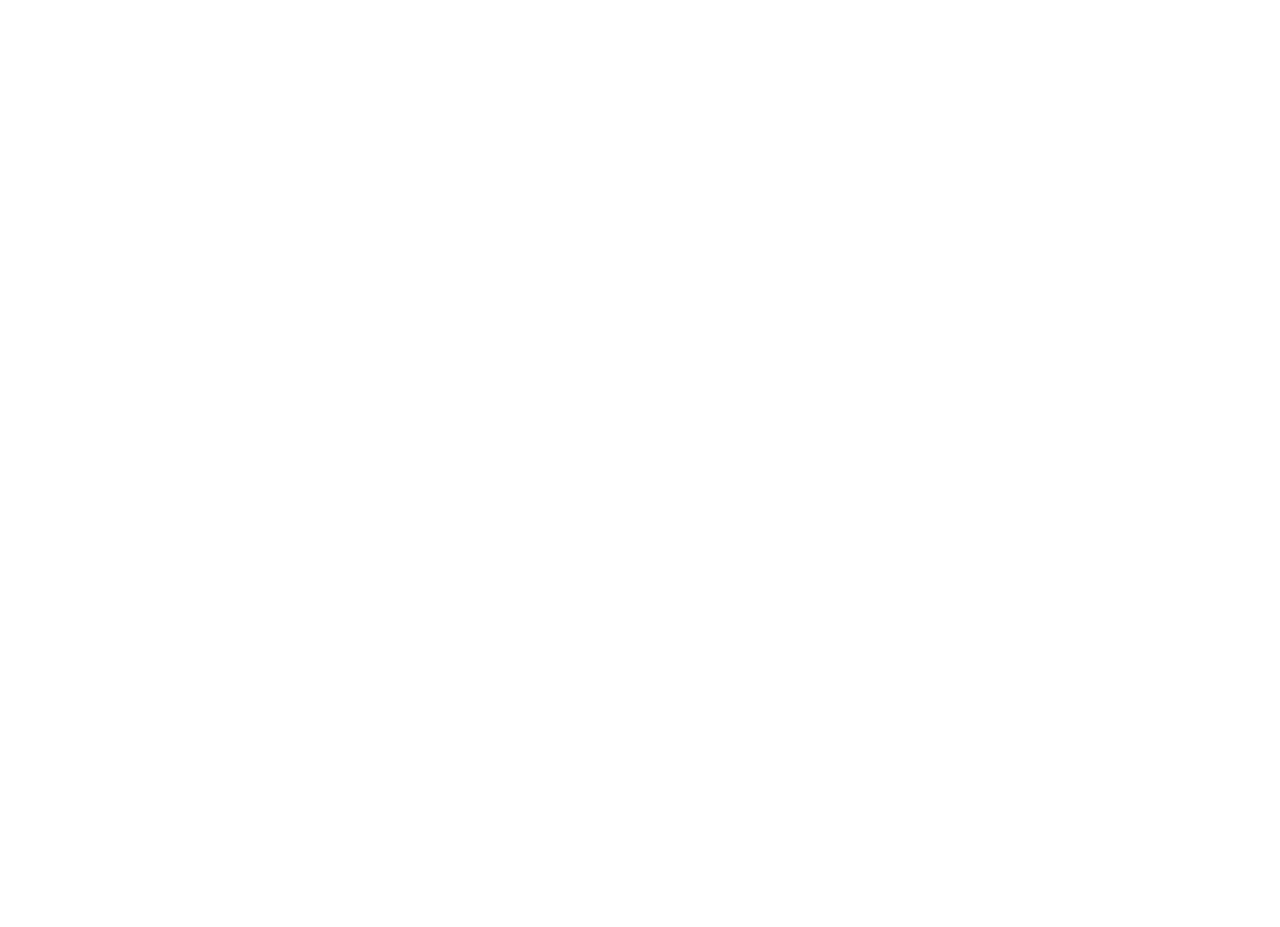
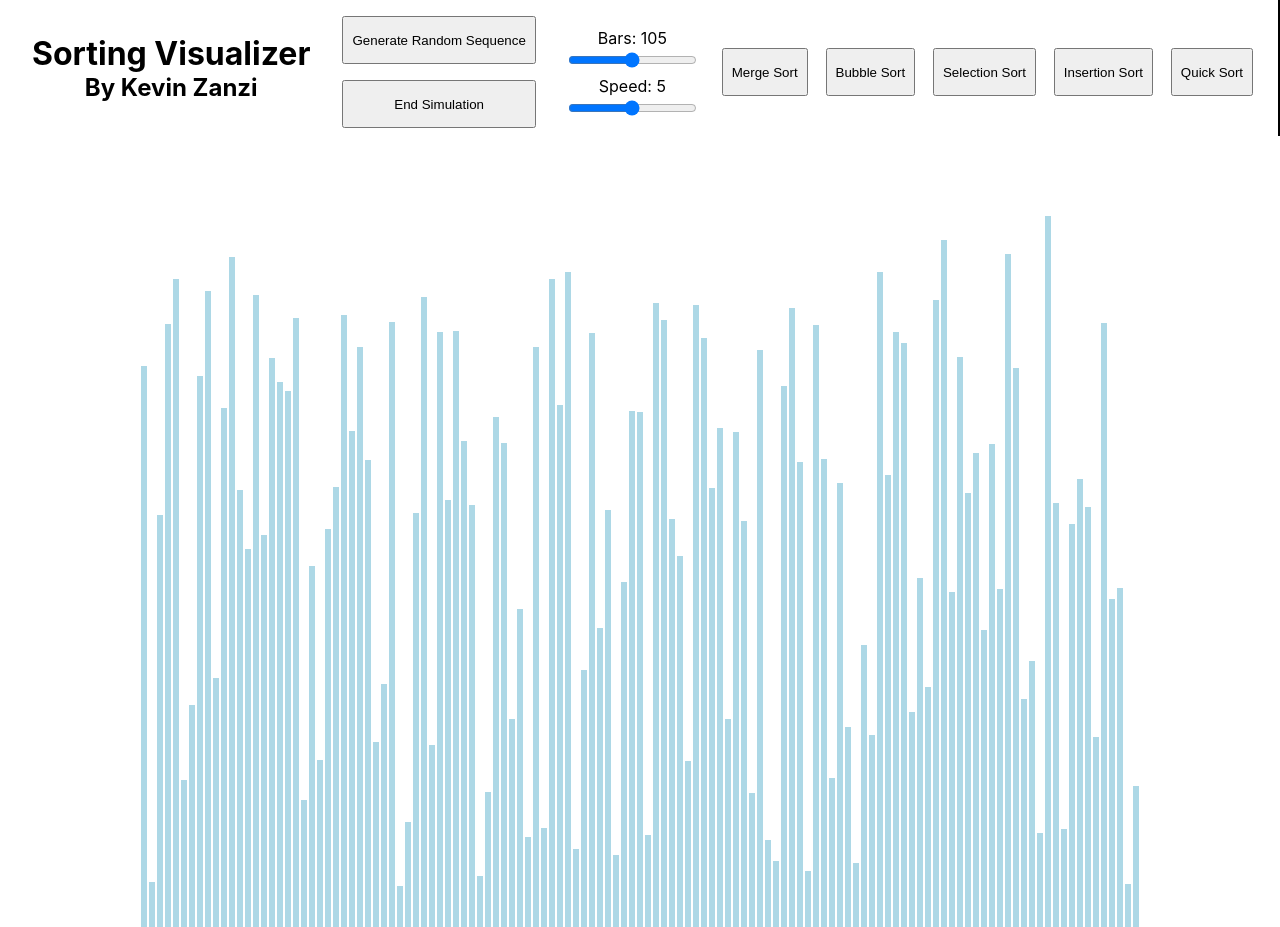
Before and after one commit to kizzandev/Showroom, a plain HTML site: page SortingVisualizer/index.html in a window 1280 px wide. Before the commit the page ends 800 px from the top, so only its background shows below. Drawn offline with Linux system fonts and the light colour scheme; the site is published under a folder, as on GitHub Pages, so addresses that start at the root find nothing.

Commit message:
Update index.html

```diff
--- a/SortingVisualizer/index.html
+++ b/SortingVisualizer/index.html
@@ -1 +1 @@
-<!doctype html><html lang="en"><head><meta charset="utf-8"/><meta name="viewport" content="width=device-width,initial-scale=1"/><meta name="theme-color" content="#000000"/><meta name="description" content="Sorting Visualizer"/><link rel="apple-touch-icon" href="/logo192.png"/><link rel="manifest" href="/manifest.json"/><title>Sorting Visualizer</title><script defer="defer" src="/static/js/main.49815c87.js"></script><link href="/static/css/main.74baa2bc.css" rel="stylesheet"></head><body><noscript>You need to enable JavaScript to run this app.</noscript><div id="root"></div></body></html>
+<!doctype html><html lang="en"><head><meta charset="utf-8"/><meta name="viewport" content="width=device-width,initial-scale=1"/><meta name="theme-color" content="#000000"/><meta name="description" content="Sorting Visualizer"/><link rel="apple-touch-icon" href="/logo192.png"/><link rel="manifest" href="./manifest.json"/><title>Sorting Visualizer</title><script defer="defer" src="./static/js/main.49815c87.js"></script><link href="./static/css/main.74baa2bc.css" rel="stylesheet"></head><body><noscript>You need to enable JavaScript to run this app.</noscript><div id="root"></div></body></html>
```
